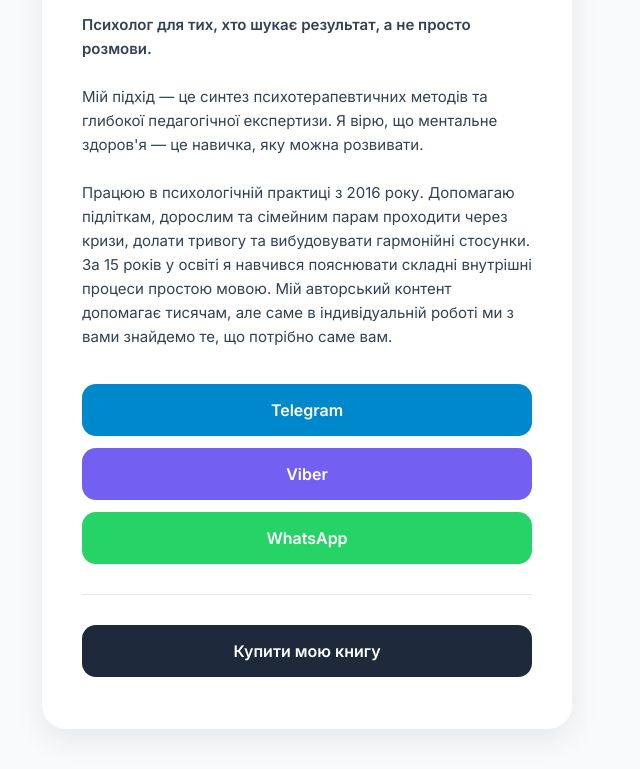
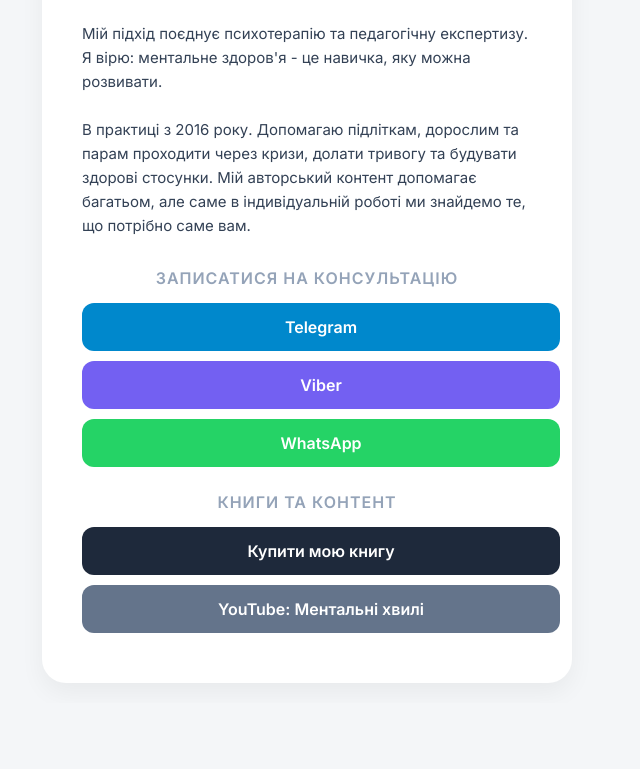
Before and after one commit to 7shapovalov/My-profile, a plain HTML site: page index.html in a window 1280 px wide. Shown: the part 184-953 px from the top of the page, without its empty margins (333-973 px from the left). After the commit the page ends 887 px from the top, so only its background shows below. Drawn offline with Linux system fonts and the light colour scheme.

Commit message:
Update index.html

```diff
--- a/index.html
+++ b/index.html
@@ -6,76 +6,49 @@
     <title>Денис Шаповалов | Психолог</title>
     <style>
         @import url('https://fonts.googleapis.com/css2?family=Inter:wght@400;600&display=swap');
+        body { font-family: 'Inter', sans-serif; background-color: #f4f6f8; color: #1e293b; text-align: center; padding: 20px; margin: 0; }
+        .container { max-width: 450px; margin: 0 auto; background: #ffffff; padding: 40px; border-radius: 24px; box-shadow: 0 10px 25px rgba(0,0,0,0.05); }
 
-        body {
-            font-family: 'Inter', sans-serif;
-            background-color: #f8fafc;
-            color: #1e293b;
-            text-align: center;
-            padding: 40px 20px;
-            margin: 0;
-        }
-        .container {
-            max-width: 450px;
-            margin: 0 auto;
-            background: #ffffff;
-            padding: 40px;
-            border-radius: 24px;
-            box-shadow: 0 10px 30px rgba(0,0,0,0.08);
-        }
-        h1 { margin-bottom: 8px; font-size: 28px; font-weight: 600; }
-        .subtitle { color: #64748b; font-size: 15px; margin-bottom: 30px; font-weight: 500;}
+        .profile-img { width: 140px; height: 140px; border-radius: 50%; object-fit: cover; margin-bottom: 20px; border: 4px solid #f4f6f8; }
 
-        .about-text {
-            font-size: 15px;
-            line-height: 1.6;
-            color: #334155;
-            margin-bottom: 35px;
-            text-align: left;
-        }
+        h1 { margin: 10px 0 5px; font-size: 24px; }
+        .subtitle { color: #64748b; font-size: 15px; margin-bottom: 25px; }
 
-        .btn {
-            display: block;
-            width: 100%;
-            padding: 16px;
-            margin: 12px 0;
-            border: none;
-            border-radius: 14px;
-            color: white;
-            text-decoration: none;
-            font-weight: 600;
-            transition: all 0.3s ease;
-            cursor: pointer;
-            box-sizing: border-box;
-        }
-        .btn:hover { transform: translateY(-3px); box-shadow: 0 6px 12px rgba(0,0,0,0.15); }
+        .about-text { font-size: 15px; line-height: 1.6; color: #334155; margin-bottom: 30px; text-align: left; }
+
+        h3 { font-size: 16px; margin: 25px 0 15px; text-transform: uppercase; letter-spacing: 1px; color: #94a3b8; }
+
+        .btn { display: block; width: 100%; padding: 14px; margin: 10px 0; border: none; border-radius: 12px; color: white; text-decoration: none; font-weight: 600; transition: all 0.3s; }
+        .btn:hover { opacity: 0.9; transform: translateY(-2px); }
 
         .btn-blue { background: #0088cc; }
         .btn-purple { background: #7360f2; }
         .btn-green { background: #25d366; }
         .btn-dark { background: #1e293b; }
-
-        hr { margin: 30px 0; border: 0; border-top: 1px solid #e2e8f0; }
+        .btn-grey { background: #64748b; }
     </style>
 </head>
 <body>
     <div class="container">
+        <!-- ВСТАВТЕ СЮДИ ВАШЕ ФОТО (файл my-photo.jpg у тій же папці) -->
+        <img src="my-photo.jpg" alt="Денис Шаповалов" class="profile-img">
+
         <h1>Денис Шаповалов</h1>
         <p class="subtitle">Психолог, педагог</p>
 
         <div class="about-text">
-            <strong>Психолог для тих, хто шукає результат, а не просто розмови.</strong><br><br>
-            Мій підхід — це синтез психотерапевтичних методів та глибокої педагогічної експертизи. Я вірю, що ментальне здоров'я — це навичка, яку можна розвивати.<br><br>
-            Працюю в психологічній практиці з 2016 року. Допомагаю підліткам, дорослим та сімейним парам проходити через кризи, долати тривогу та вибудовувати гармонійні стосунки. За 15 років у освіті я навчився пояснювати складні внутрішні процеси простою мовою. Мій авторський контент допомагає тисячам, але саме в індивідуальній роботі ми з вами знайдемо те, що потрібно саме вам.
+            Мій підхід поєднує психотерапію та педагогічну експертизу. Я вірю: ментальне здоров'я - це навичка, яку можна розвивати. <br><br>
+            В практиці з 2016 року. Допомагаю підліткам, дорослим та парам проходити через кризи, долати тривогу та будувати здорові стосунки. Мій авторський контент допомагає багатьом, але саме в індивідуальній роботі ми знайдемо те, що потрібно саме вам.
         </div>
 
+        <h3>Записатися на консультацію</h3>
         <a href="https://t.me/shapovalovexpert" class="btn btn-blue">Telegram</a>
         <a href="viber://chat?number=%2B380964018889" class="btn btn-purple">Viber</a>
         <a href="https://wa.me/380964018889" class="btn btn-green">WhatsApp</a>
 
-        <hr>
-
-        <a href="https://www.yakaboo.ua/5-krokiv-do-usvidomlennja-bat-kivskoi-mudrosti.html?srsltid=AfmBOoqqv--wgVds4FwXoJf_oDGWqAyJ_gkvXJtGrGnfmfwTsSj9ZYrJ" class="btn btn-dark">Купити мою книгу</a>
+        <h3>Книги та контент</h3>
+        <a href="https://www.yakaboo.ua/5-krokiv-do-usvidomlennja-bat-kivskoi-mudrosti.html" class="btn btn-dark">Купити мою книгу</a>
+        <a href="https://youtube.com/@ваш_канал" class="btn btn-grey">YouTube: Ментальні хвилі</a>
     </div>
 </body>
 </html>
```
